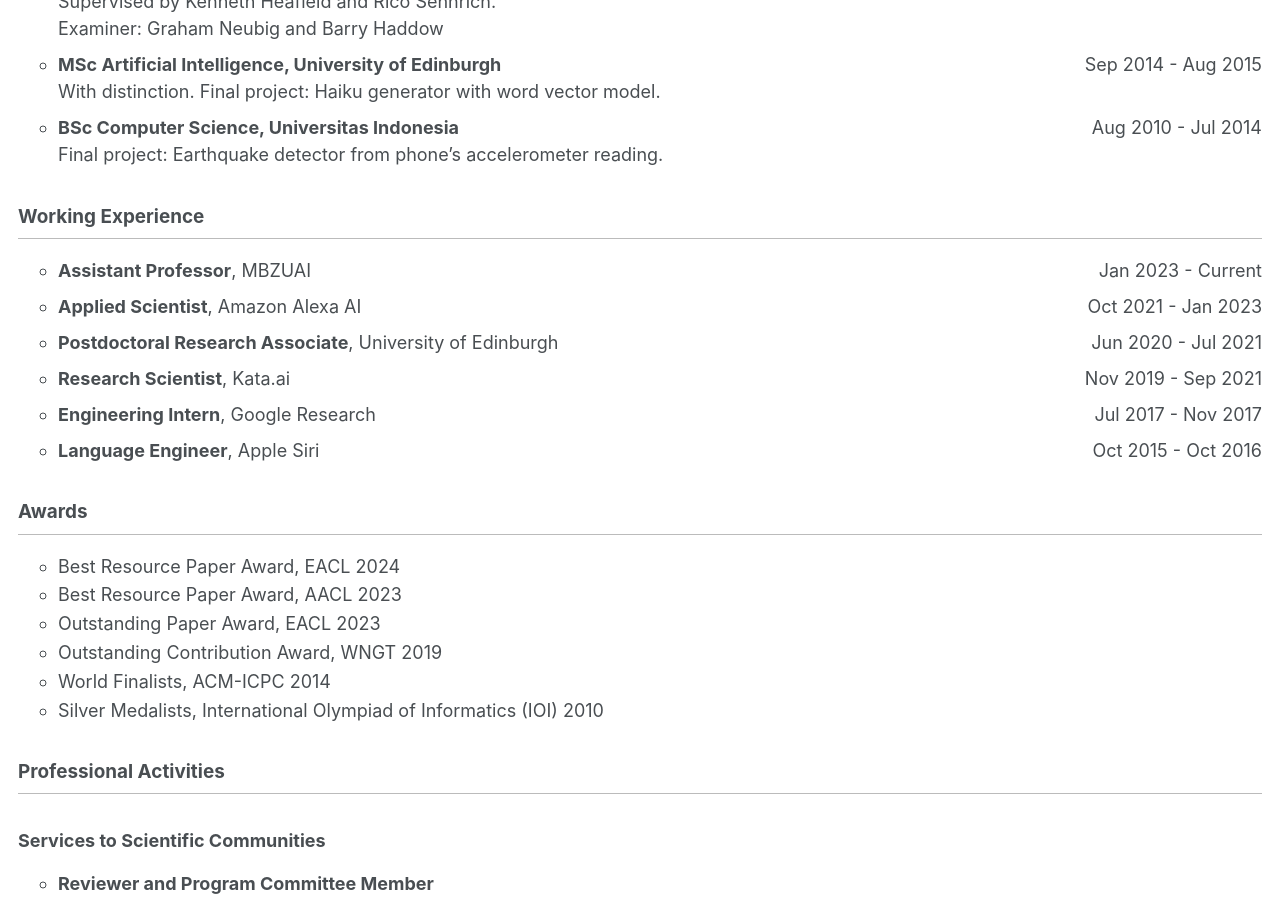
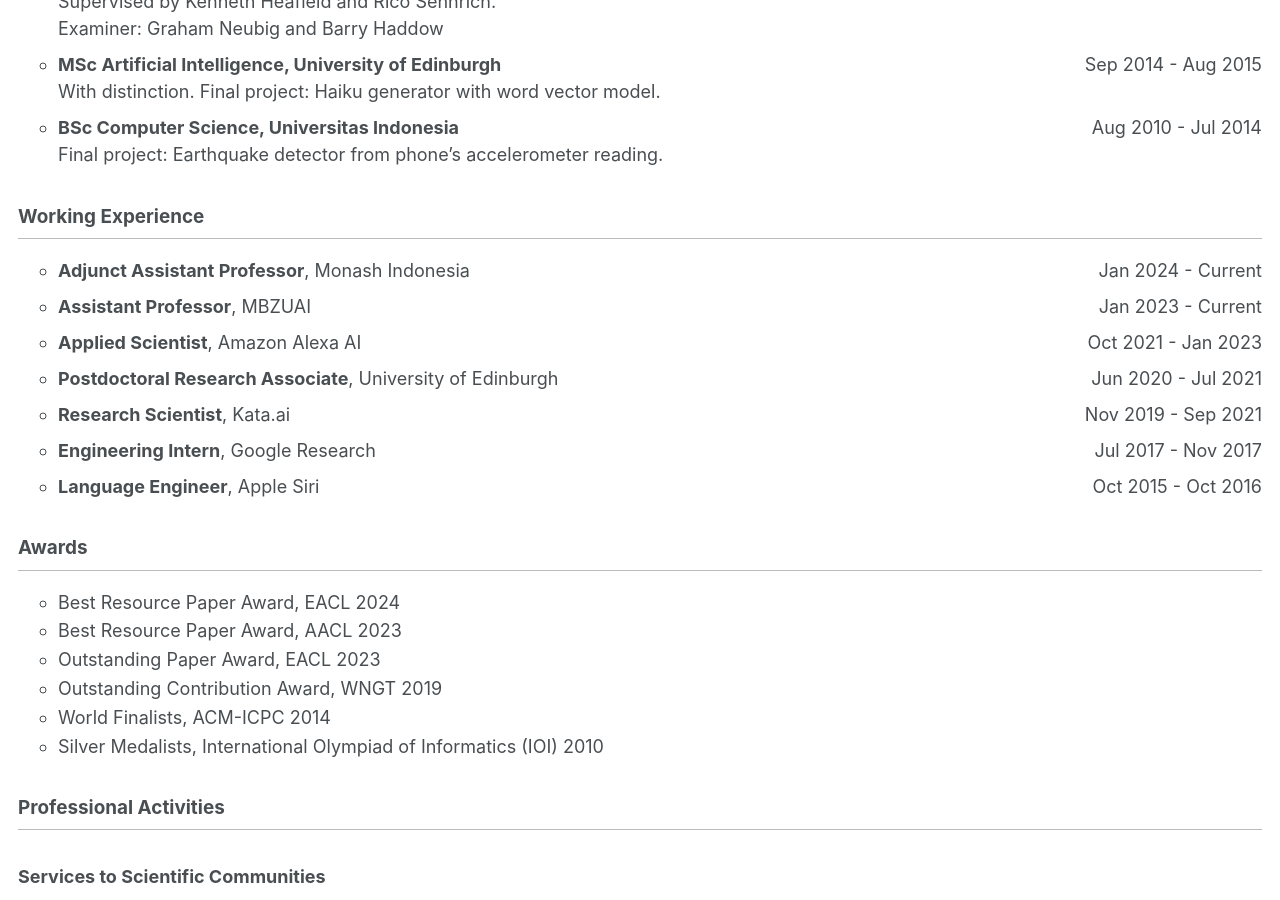
Before and after one commit to afaji/afaji.github.io, a Jekyll site: the page built from _pages/cv.md, in a window 1280 px wide and 900 px high, scrolled down 401 px. Built offline with Jekyll 4.4.1, drawn with Linux system fonts in a browser that asks for light colours.

Commit message:
Update cv.md

```diff
--- a/_pages/cv.md
+++ b/_pages/cv.md
@@ -29,6 +29,7 @@
 
 ## Working Experience
 
+* **Adjunct Assistant Professor**, Monash Indonesia <span style="float: right;"> Jan 2024 - Current</span>
 * **Assistant Professor**, MBZUAI <span style="float: right;"> Jan 2023 - Current</span>
 * **Applied Scientist**, Amazon Alexa AI <span style="float: right;"> Oct 2021 - Jan 2023</span>
 * **Postdoctoral Research Associate**, University of Edinburgh <span style="float: right;"> Jun 2020 - Jul 2021</span>
```
